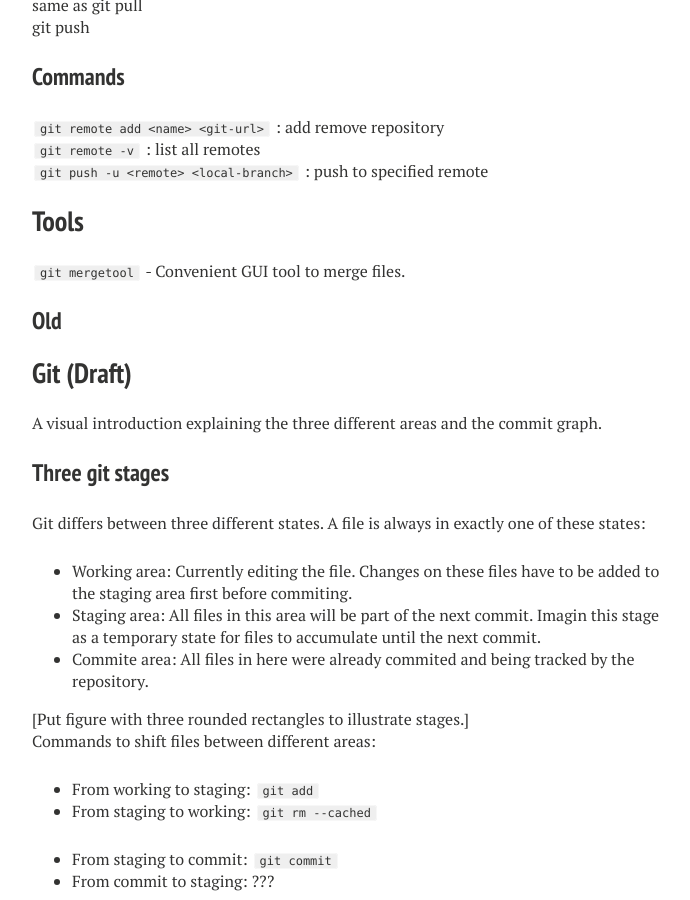
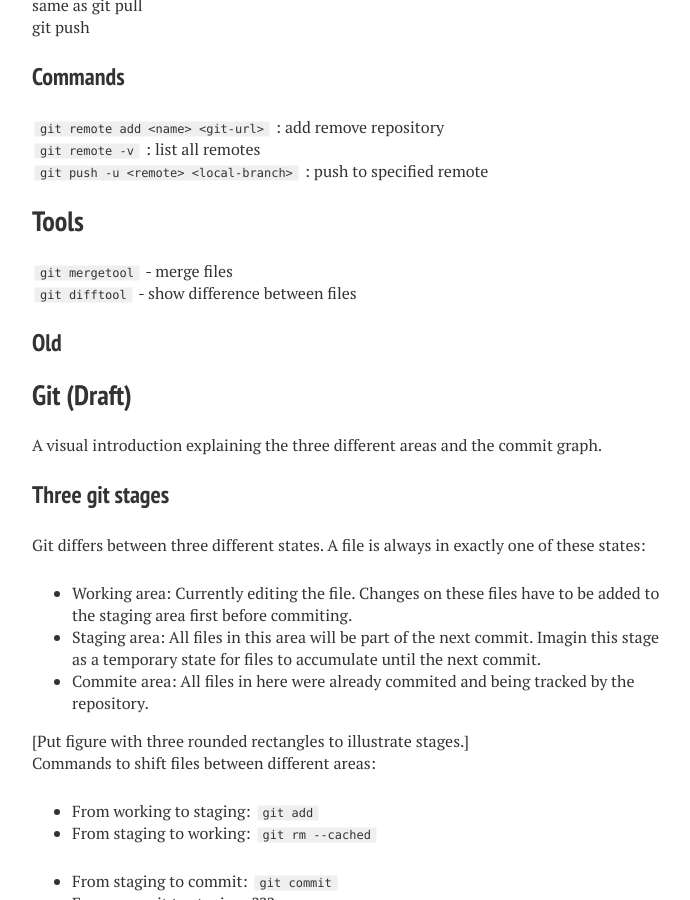
Before and after one commit to francisengelmann/francisengelmann.github.io, a Jekyll site: the page built from guides/git.md, in a window 1280 px wide and 900 px high, scrolled down 1506 px. Shown: the whole window, without its empty margins (288-978 px from the left). Built offline with Jekyll 4.4.1, drawn with Linux system fonts in a browser that asks for light colours; nearby versions of some CDN libraries.

Commit message:
Update git.md

```diff
--- a/guides/git.md
+++ b/guides/git.md
@@ -62,8 +62,8 @@
 `git push -u <remote> <local-branch>` : push to specified remote
 
 ## Tools
-`git mergetool` - Convenient GUI tool to merge files.
-
+`git mergetool` - merge files
+`git difftool` - show difference between files
 
 ### Old
 ## Git (Draft)
```
